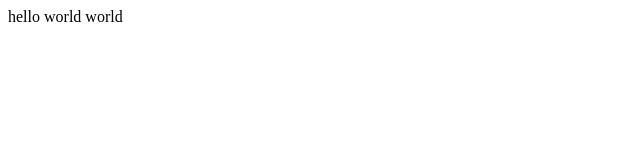
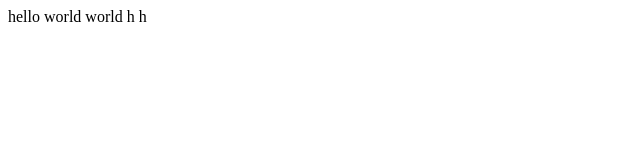
Before and after one commit to vbh1996xxx/vbh1996xxx.github.io, a plain HTML site: page index.html in a window 1280 px wide. Shown: the full height of the page, 0-640 px from the left. Drawn offline with Linux system fonts and the light colour scheme.

Commit message:
Update index.html

```diff
--- a/index.html
+++ b/index.html
@@ -1,3 +1,3 @@
 <html>
-    hello world  world
+    hello world  world h h
 </html>
```
